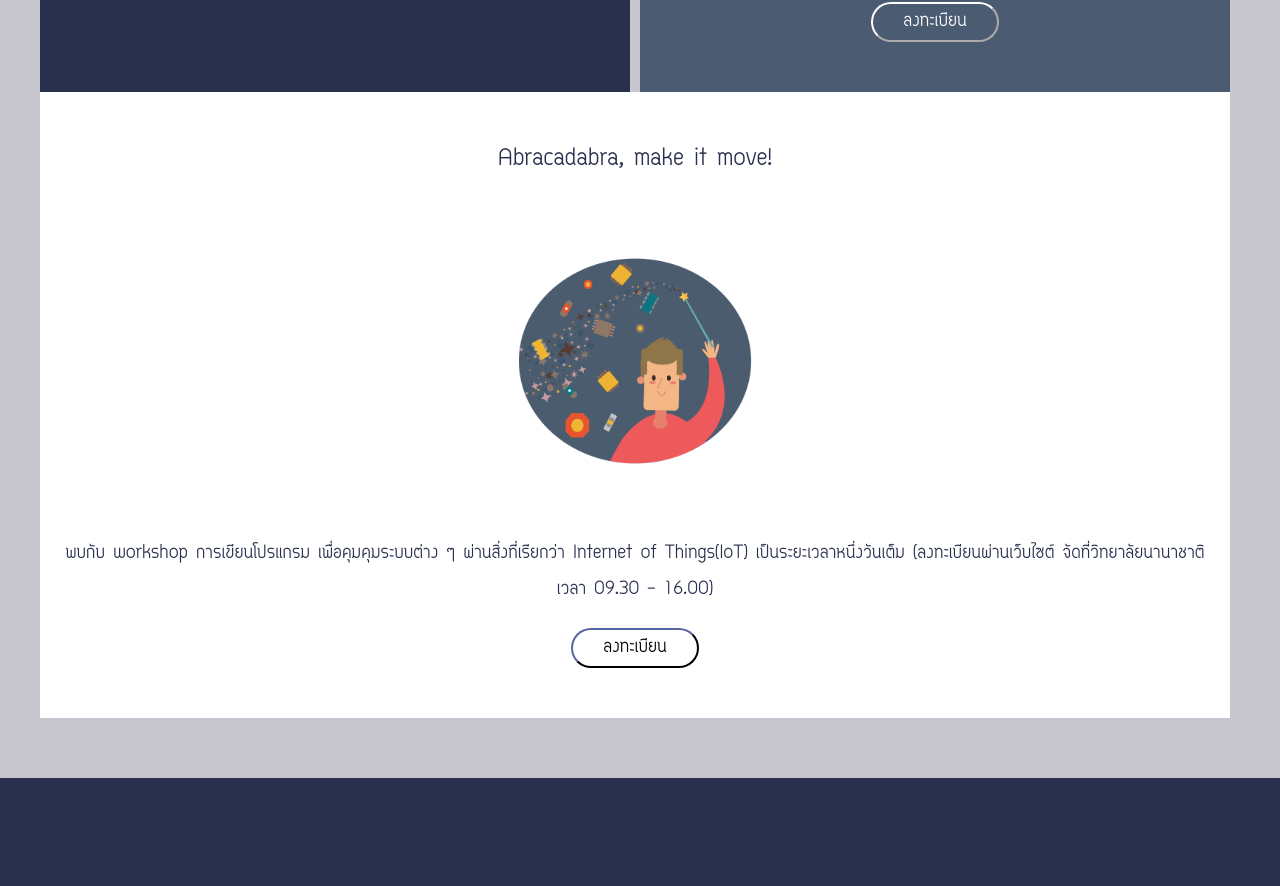
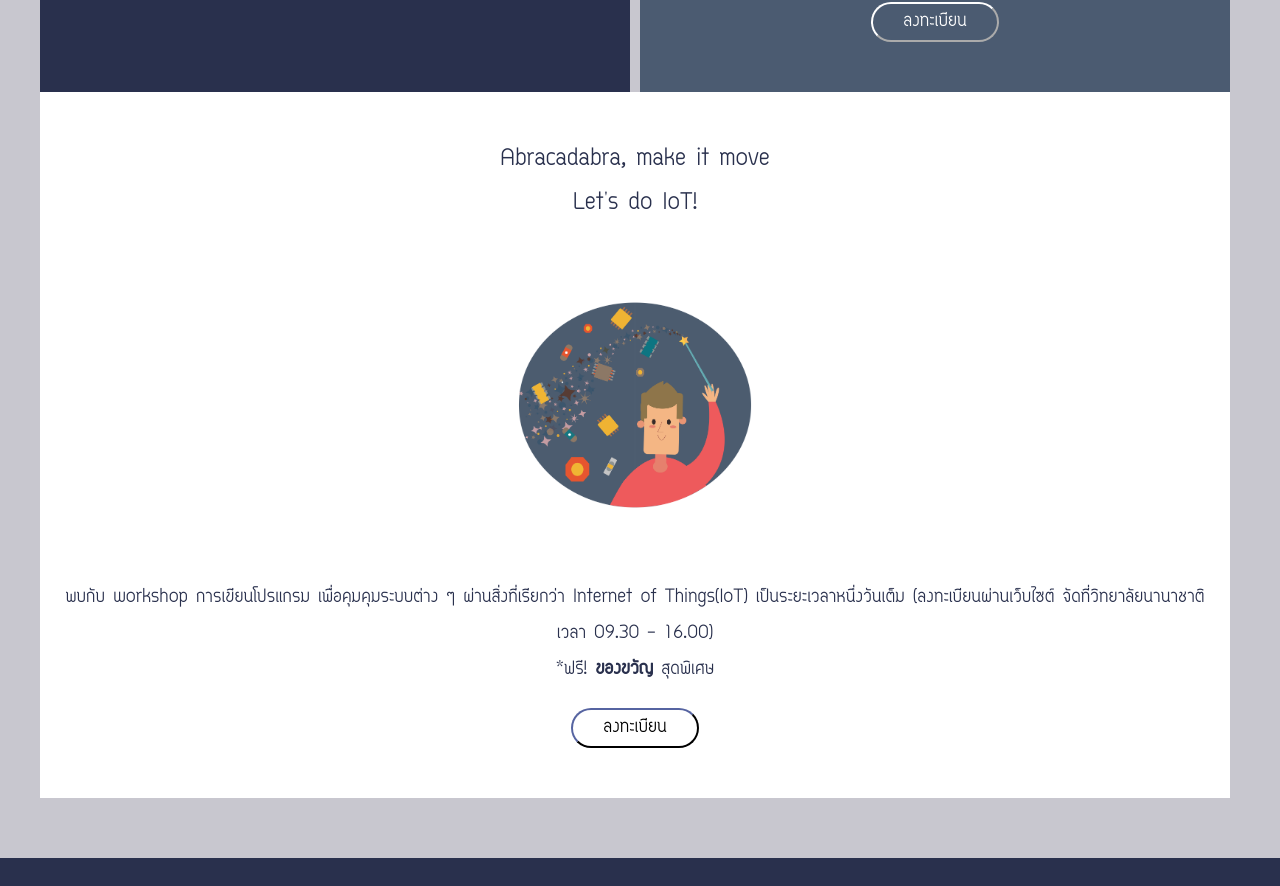
Before and after one commit to FFEVER/ic-openhouse-static, a React (Create React App) app: page / in a window 1280 px wide. Shown: the part 2263-3149 px from the top of the page. Built offline with nearby package versions, Linux system fonts and the light colour scheme; a web font is replaced by a local one.

Commit message:
Fix navbar

```diff
--- a/src/pages/home/components/Activities.jsx
+++ b/src/pages/home/components/Activities.jsx
@@ -46,7 +46,8 @@ class Activities extends Component {
             </a>
           </div>
           <div className="Activities__col Activities__col--move">
-            <h1>Abracadabra, make it move!</h1>
+            <h1>Abracadabra, make it move</h1>
+            <h1>Let's do IoT!</h1>
             <img
               className="ic-icon"
               src={require("./images/icon_magic-01.png")}
@@ -56,6 +57,8 @@ class Activities extends Component {
               ผ่านสิ่งที่เรียกว่า Internet of Things(IoT)
               เป็นระยะเวลาหนึ่งวันเต็ม (ลงทะเบียนผ่านเว็บไซต์
               จัดที่วิทยาลัยนานาชาติ เวลา 09.30 - 16.00)
+              <br />
+              *ฟรี! <strong>ของขวัญ</strong> สุดพิเศษ
             </p>
             <a href="https://goo.gl/forms/w87reXp2v7Leehrz1" target="_blank">
               <button>ลงทะเบียน</button>
--- a/src/pages/home/components/Map.jsx
+++ b/src/pages/home/components/Map.jsx
@@ -12,12 +12,14 @@ class Map extends Component {
   }
 
   onTransIconClicked(event) {
+    var $allTrans = $(".trans-content");
     var $iconRow = $(`#${event.target.dataset.id}-icon`);
     var $contentRow = $(`#${event.target.dataset.id}-content`);
     var $prevIconRow = $(`#${this.state.activeIconId}-icon`);
     var $prevContentRow = $(`#${this.state.activeIconId}-content`);
 
     if (!$iconRow.hasClass("active")) {
+      $allTrans.scrollTop = 0;
       $prevIconRow.removeClass("active");
       $prevContentRow.removeClass("show");
       $iconRow.addClass("active");
--- a/src/pages/home/components/Navbar.jsx
+++ b/src/pages/home/components/Navbar.jsx
@@ -25,12 +25,11 @@ class Navbar extends Component {
     // Hide/show animation hamburger function
     var $nav = $(".navbar.fixed-top");
     var $hero = $(".Hero");
-    var $nav = $(".navbar.fixed-top");
     const $icon = $(".animated-icon1");
     if ($icon.hasClass("open")) {
       $icon.removeClass("open");
-      var top = $("html").offset().top;
-      if (top > $hero.height() - $nav.height()) {
+      var top = $(window).scrollTop();
+      if (top <= $hero.height() - $nav.height()) {
         $nav.removeClass("scrolled");
       }
     } else {
```
